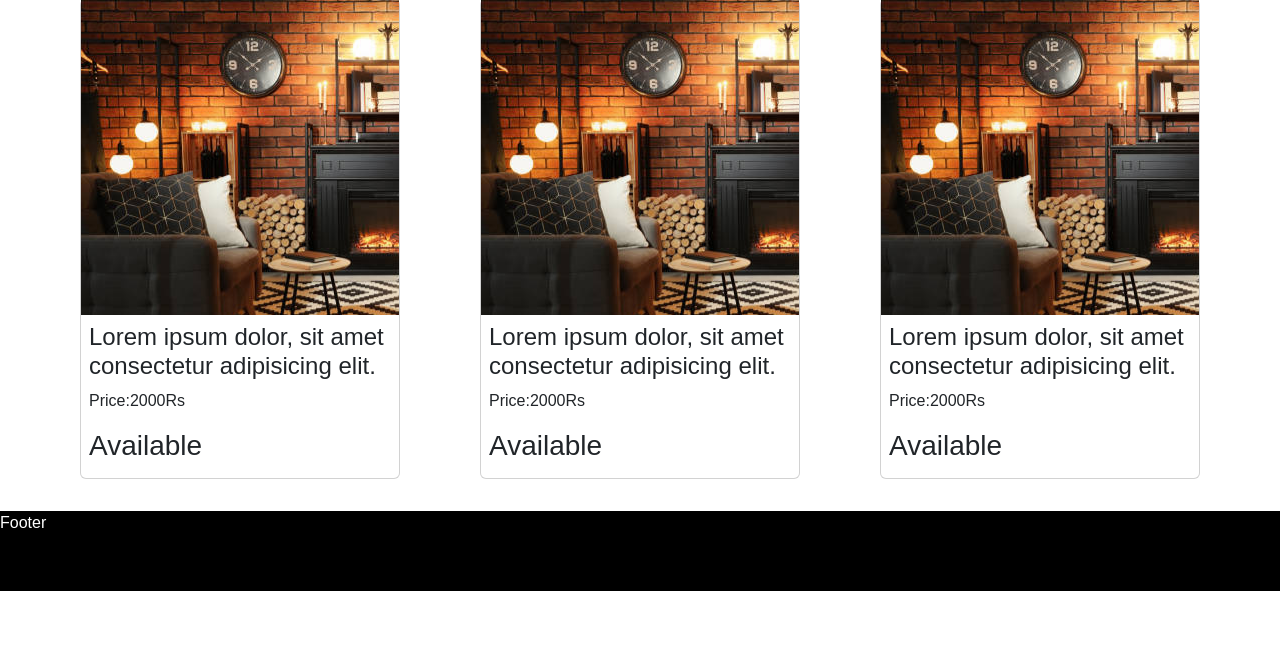
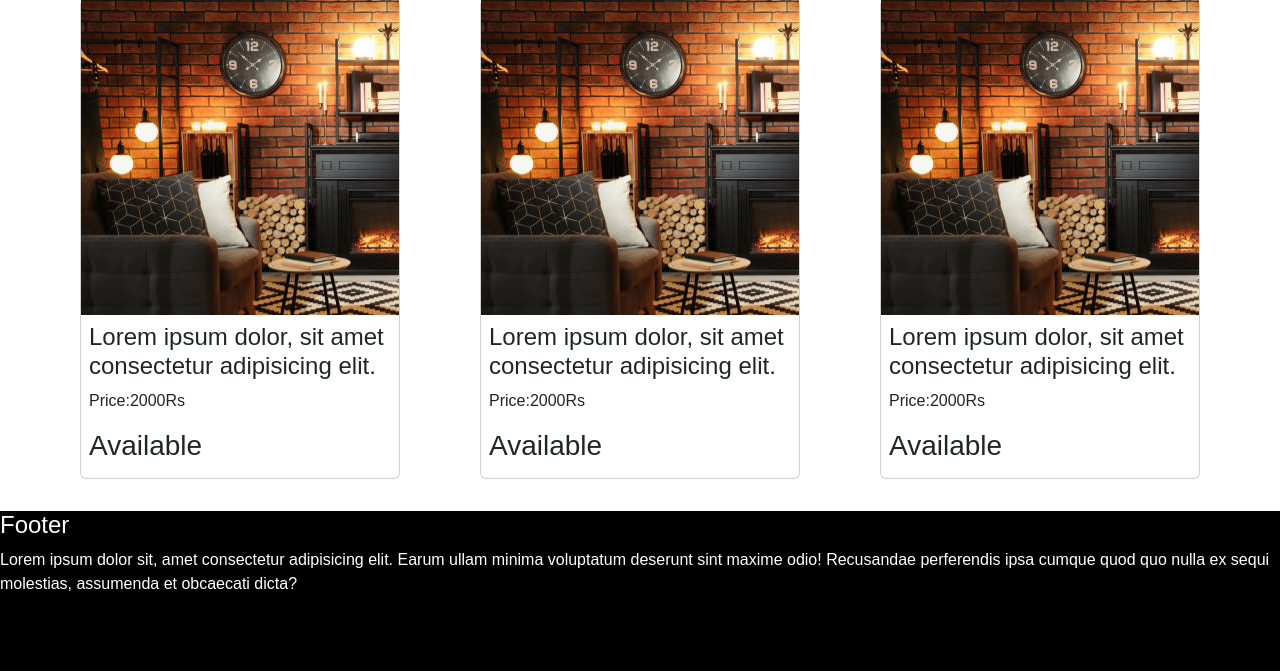
Before and after one commit to KayasSecret/Hackathon_KRKS, a PHP site: page / in a window 1280 px wide. Shown: the part 847-1518 px from the top of the page. Before the commit the page ends 1438 px from the top, so only its background shows below. Run offline with PHP 8.4, Linux system fonts and the light colour scheme.

Commit message:
footer
lorem in footer

```diff
--- a/Hackathon/index.html
+++ b/Hackathon/index.html
@@ -91,7 +91,8 @@
     <!--== Reviews Section ==-->
     <!--== Footer Section ==-->
     <footer>
-        <p>Footer</p>
+        <h4>Footer</h4>
+        <p>Lorem ipsum dolor sit, amet consectetur adipisicing elit. Earum ullam minima voluptatum deserunt sint maxime odio! Recusandae perferendis ipsa cumque quod quo nulla ex sequi molestias, assumenda et obcaecati dicta?</p>
     </footer>
 
     <!--== JS (Bootstrap) ==-->
--- a/Hackathon/style.css
+++ b/Hackathon/style.css
@@ -108,7 +108,7 @@ ul li a:hover{
 /* footer */
 footer{
     margin-top: 2rem;
-    height: 5rem;
+    height: 10rem;
     background-color: black;
     color: white;
 }
```
